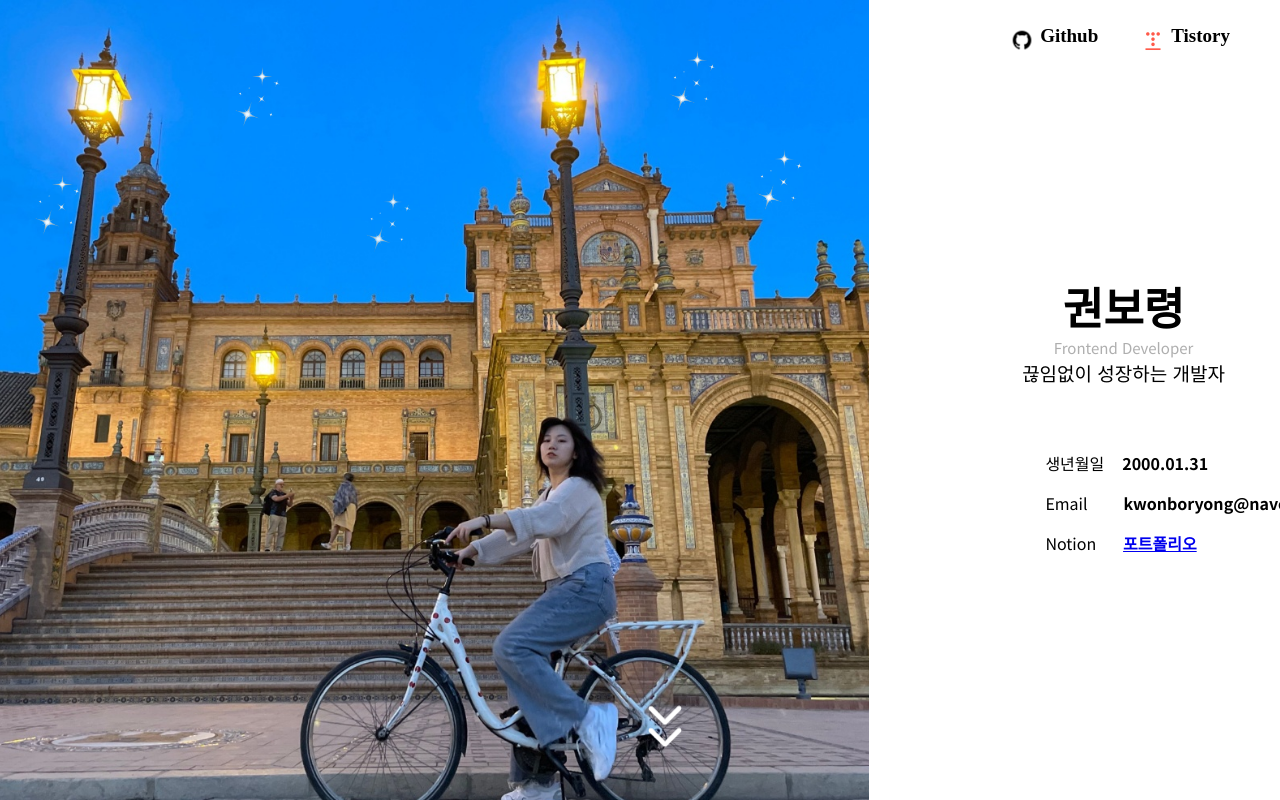
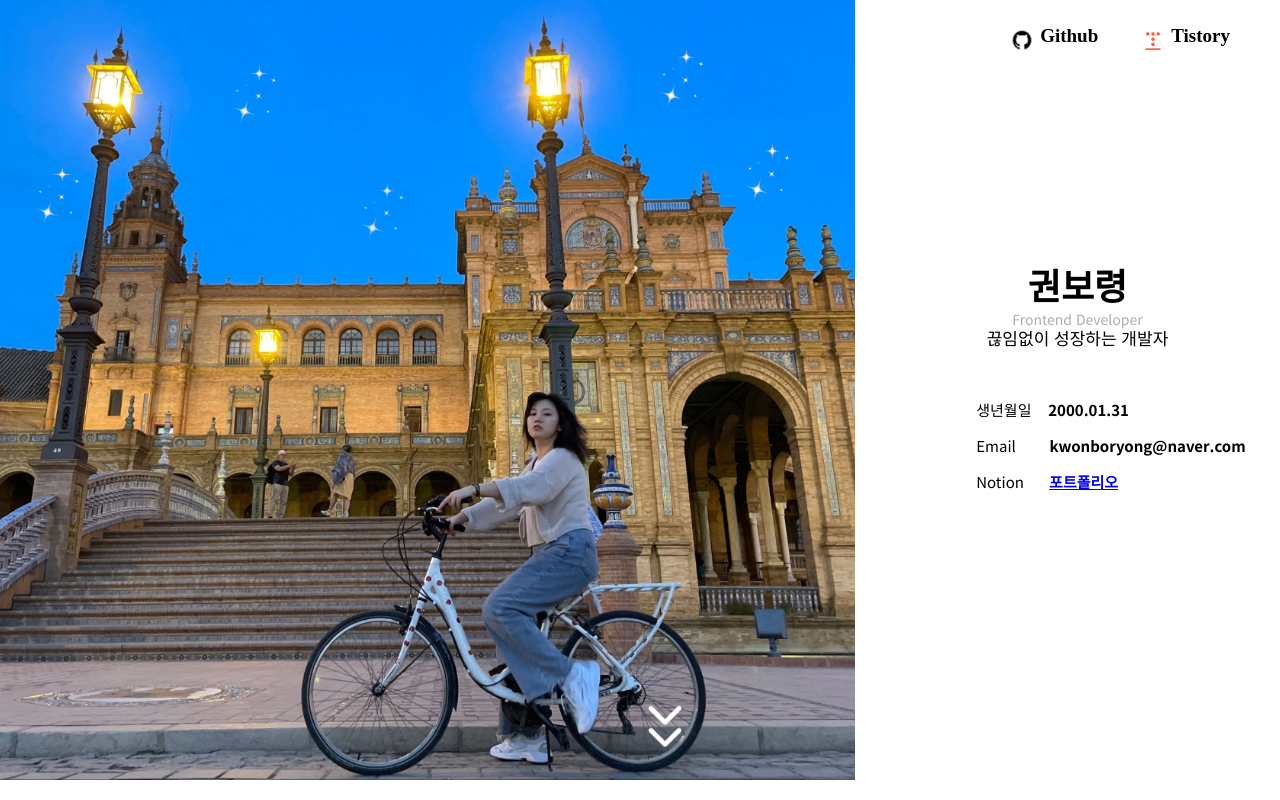
Before and after one commit to kwonboryong/Portfolio, a React (Vite) app: page / in a window 1280 px wide. Shown: the top 800 px of the page. Built offline with nearby package versions, Linux system fonts and the light colour scheme.

Commit message:
Fix: 스타일링 오류 수정

```diff
--- a/src/components/Introduce.jsx
+++ b/src/components/Introduce.jsx
@@ -20,7 +20,11 @@ function Introduce() {
         </p>
         <p>
           Notion &nbsp; &nbsp; &nbsp;
-          <a href="https://huchu.link/DVLqE6F">
+          <a
+            href="https://huchu.link/DVLqE6F"
+            target="_blank"
+            rel="noopener noreferrer"
+          >
             <strong>포트폴리오</strong>
           </a>
         </p>
--- a/src/components/Introduce.module.scss
+++ b/src/components/Introduce.module.scss
@@ -1,49 +1,45 @@
 .container {
+  width: 450px;
+  height: 460px;
+
+  margin-top: 140px;
+  margin-left: 20px;
+
   display: flex;
   flex-direction: column;
   justify-content: center;
 
-  margin-top: 160px;
-  margin-left: 20px;
-
-  width: 450px;
-  height: 460px;
-
   color: black;
 
   .title {
-    width: 120%;
+    width: 100%;
     height: 170px;
 
-    margin-top: 50px;
-
-    font-size: 22px;
+    font-size: 18px;
     font-family: "Noto Sans KR", sans-serif;
     font-weight: 400;
     text-align: center;
 
     p {
       margin-top: -9px;
-      font-size: 19px;
+      font-size: 17px;
     }
 
     .subTitle {
-      margin-top: -68px;
+      margin-top: -58px;
 
-      font-size: 15px;
+      font-size: 14px;
       font-weight: 400;
       color: rgba(59, 58, 58, 0.411);
     }
   }
 
   .description {
-    margin-top: 20px;
-    margin-left: 40%;
+    width: 300px;
+    margin-top: -20px;
+    margin-left: 25%;
 
-    width: 120%;
-    height: 150px;
-
-    font-size: 16px;
+    font-size: 15px;
     font-family: "Noto Sans KR", sans-serif;
   }
 }
--- a/src/components/SkillCard.module.scss
+++ b/src/components/SkillCard.module.scss
@@ -2,9 +2,10 @@
   display: flex;
   flex-direction: column;
   align-items: center;
-  padding: 30px;
+
   width: 230px;
   margin-top: -13px;
+  padding: 30px;
 
   .box {
     display: flex;
@@ -13,15 +14,15 @@
     img {
       margin-bottom: 15px;
 
-      width: 70px;
-      height: 70px;
+      width: 60px;
+      height: 60px;
     }
   }
 
   strong {
     margin: 0;
 
-    font-size: 19px;
+    font-size: 17px;
     text-align: center;
   }
 
@@ -38,7 +39,7 @@
 
       p {
         margin-bottom: -10px;
-        font-size: 15px;
+        font-size: 14px;
       }
     }
   }
--- a/src/pages/IntroducePage.jsx
+++ b/src/pages/IntroducePage.jsx
@@ -42,6 +42,17 @@ function IntroducePage() {
           <p>✅ 팀원들과 함께 성장하고 발전하는 경험을 중요하게 생각합니다.</p>
           <p>✅ 어제보다 더 나은 사람이 되기 위해 끊임없이 노력합니다.</p>
         </div>
+
+        <div>
+          <p>교육 이력</p>
+          <p>멋쟁이 사자처럼</p>
+        </div>
+        <div>
+          <p>CS 스터디</p>
+          <p>TypeScript 스터디</p>
+          <p>JavaScript 스터디</p>
+          <p>알고리즘 스터디</p>
+        </div>
       </motion.div>
     </div>
   );
--- a/src/pages/IntroducePage.module.scss
+++ b/src/pages/IntroducePage.module.scss
@@ -6,14 +6,14 @@
   align-items: center;
 
   margin-top: 30px; //
-  background-color: beige; //
+  background-color: rgb(252, 252, 206); //
 
   .text {
-    margin-top: 170px;
+    margin-top: 130px;
     text-align: center;
 
     p {
-      font-size: 30px;
+      font-size: 27px;
       margin: 0;
     }
   }
@@ -23,7 +23,7 @@
     text-align: start;
 
     p {
-      font-size: 19px;
+      font-size: 16px;
       margin: 12px 0;
     }
   }
--- a/src/pages/Main.module.scss
+++ b/src/pages/Main.module.scss
@@ -9,8 +9,8 @@
     background: url("/assets/profile.jpg");
     background-position: center;
     background-size: cover;
-    width: 1000px;
-    height: 830px;
+    width: 950px;
+    height: 780px;
     position: relative;
 
     img.star {
--- a/src/pages/ProjectsPage.jsx
+++ b/src/pages/ProjectsPage.jsx
@@ -67,7 +67,7 @@ function ProjectsPage() {
                 <h3>Portfolio</h3>
                 <p>개인 포트폴리오 사이트 프로젝트</p>
                 <div className="swiper-zoom-container">
-                  <img src="/assets/profile.jpg" alt="Example" />
+                  <img src="/assets/portfolio.gif" alt="Example" />
                 </div>
               </Link>
             </SwiperSlide>
--- a/src/pages/ProjectsPage.module.scss
+++ b/src/pages/ProjectsPage.module.scss
@@ -1,5 +1,5 @@
 .container {
-  height: 110vh;
+  height: 115vh;
   margin-top: -30px;
 
   background-color: white; //
@@ -12,12 +12,14 @@
   }
 
   .description {
+    margin-top: -5px;
+
     font-size: 17px;
     text-align: center;
   }
 
   .Swiper {
-    width: 93%;
+    width: 92%;
     margin-top: 60px;
 
     .SwiperSlide {
@@ -26,12 +28,15 @@
       img {
         width: 100%;
         height: 300px;
+
+        object-fit: cover;
       }
 
       h3 {
         margin-top: 10px;
         margin-bottom: 0;
-        font-size: 22px;
+
+        font-size: 21px;
       }
 
       .link {
@@ -41,7 +46,7 @@
 
       p {
         margin-top: 10px;
-        font-size: 17px;
+        font-size: 16px;
       }
 
       &:hover {
--- a/src/pages/SkillsPage.module.scss
+++ b/src/pages/SkillsPage.module.scss
@@ -17,7 +17,7 @@
   }
 
   .description {
-    margin-top: 60px;
+    margin-top: 55px;
     text-align: start;
 
     .topBox,
```
Also changed, not shown: public/assets/portfolio.gif (added).
